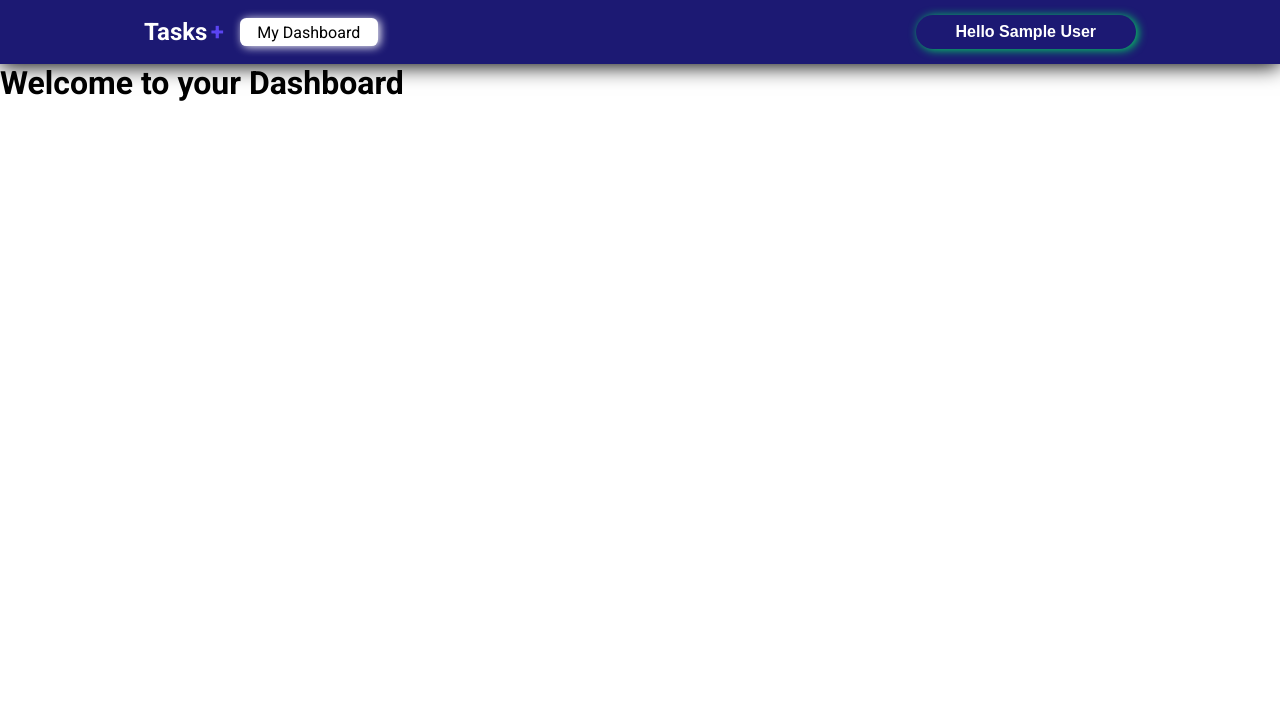
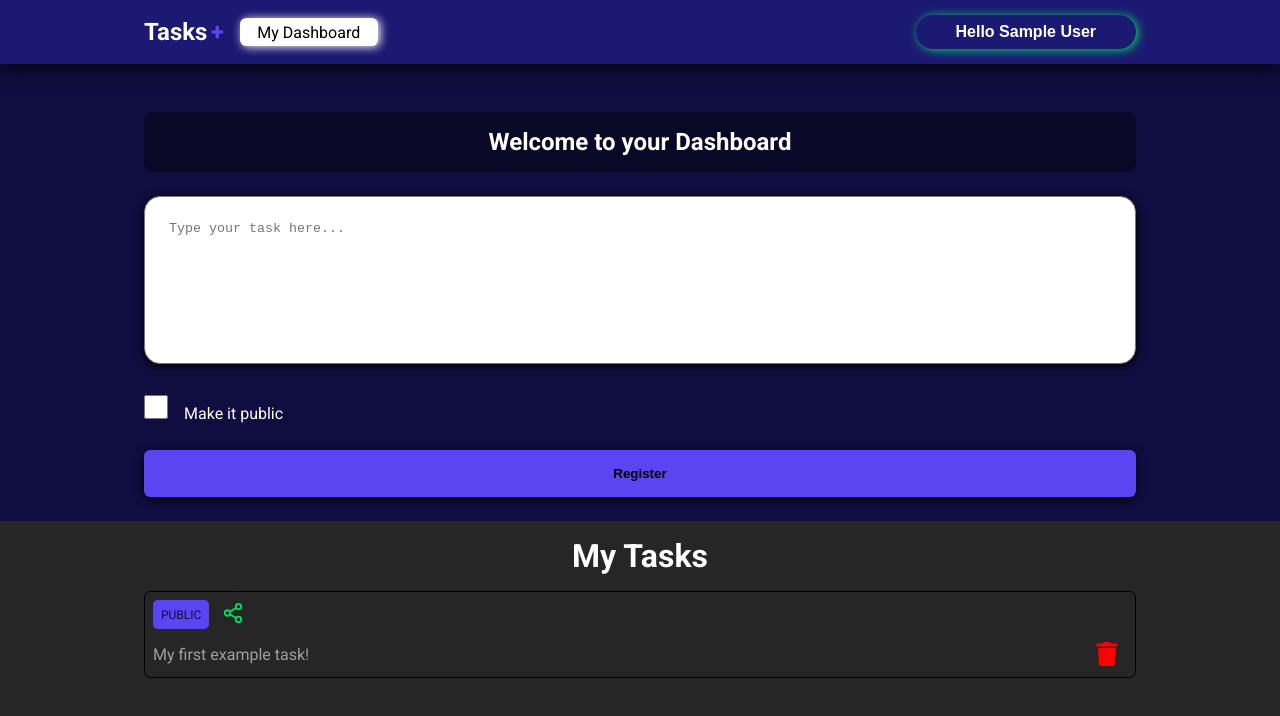
Before and after one commit to pLogicador/next-task, a Next.js app: page /dashboard in a window 1280 px wide. Shown: the top 716 px of the page. Built offline with nearby package versions, Linux system fonts and the light colour scheme; no server answers; sample sign-in values are in the browser's storage.

Commit message:
style(dashboard): add styling for dashboard page

```diff
--- a/package.json
+++ b/package.json
@@ -12,7 +12,8 @@
     "next": "15.1.7",
     "next-auth": "^4.24.11",
     "react": "^19.0.0",
-    "react-dom": "^19.0.0"
+    "react-dom": "^19.0.0",
+    "react-icons": "^5.5.0"
   },
   "devDependencies": {
     "@types/node": "^20",
--- a/src/app/dashboard/page.tsx
+++ b/src/app/dashboard/page.tsx
@@ -5,6 +5,9 @@
 import { useRouter } from "next/navigation";
 import styles from "./styles.module.css";
 import Head from "next/head";
+import { Textarea } from "@/components/textarea";
+import { FiShare2 } from "react-icons/fi";
+import { FaTrash } from "react-icons/fa";
 
 export default function Dashboard() {
   const [session, setSession] = useState<any>(null);
@@ -34,7 +37,45 @@
         <title>My Task Dashboard</title>
       </Head>
 
-      <h1>Welcome to your Dashboard</h1>
+      <main className={styles.main}>
+        <section className={styles.content}>
+          <div className={styles.contentForm}>
+            <h1 className={styles.title}>Welcome to your Dashboard</h1>
+
+            <form action="">
+              <Textarea placeholder="Type your task here..." />
+              <div className={styles.checkboxArea}>
+                <input type="checkbox" className={styles.checkbox} />
+                <label>Make it public</label>
+              </div>
+
+              <button className={styles.button} type="submit">
+                Register
+              </button>
+            </form>
+          </div>
+        </section>
+
+        <section className={styles.taskContainer}>
+          <h1>My Tasks</h1>
+
+          <article className={styles.task}>
+            <div className={styles.tagContainer}>
+              <label className={styles.tag}>PUBLIC</label>
+              <button className={styles.shareButton}>
+                <FiShare2 size={22} color="#04d960" />
+              </button>
+            </div>
+
+            <div className={styles.taskContent}>
+              <p>My first example task!</p>
+              <button className={styles.trashButton}>
+                <FaTrash size={24} color="red" />
+              </button>
+            </div>
+          </article>
+        </section>
+      </main>
     </div>
   );
 }
--- a/src/app/dashboard/styles.module.css
+++ b/src/app/dashboard/styles.module.css
@@ -0,0 +1,150 @@
+.container {
+  width: 100%;
+}
+
+.content {
+  background: #100e40;
+  width: 100%;
+  display: flex;
+  align-items: center;
+  justify-content: center;
+}
+
+.contentForm {
+  padding: 0 1rem;
+  max-width: 1024px;
+  width: 100%;
+  margin: 3rem 0 1.5rem 0;
+}
+
+.title {
+  display: flex;
+  align-items: center;
+  justify-content: center;
+
+  color: white;
+  margin: 0 0 1.5rem 0;
+  border-radius: 0.5rem;
+  background: rgba(0, 0, 0, 0.397);
+  padding: 1rem 0;
+}
+
+.checkboxArea label {
+  margin-left: 1rem;
+  color: rgb(255, 255, 255);
+}
+
+.checkboxArea {
+  margin: 1.7rem 0;
+}
+
+.checkbox {
+  width: 1.5rem;
+  height: 1.5rem;
+}
+
+.button {
+  border: none;
+  width: 100%;
+  padding: 1rem 4rem;
+  border-radius: 0.4rem;
+  font-weight: bold;
+  box-shadow: 0 2px 10px black;
+  background: #5b44f2;
+  transition: all 0.3s;
+}
+
+.button:hover {
+  cursor: pointer;
+  background: #04d960;
+}
+
+.taskContainer {
+  margin: 0 auto 0 auto;
+  padding: 0 1rem;
+  width: 100%;
+  max-width: 1024px;
+  display: flex;
+  flex-direction: column;
+}
+
+.taskContainer h1 {
+  font-size: 2rem;
+  margin: 1rem 0;
+  text-align: center;
+  color: white;
+}
+
+.taskContainer label {
+  text-decoration: none;
+  color: #100e40;
+}
+
+.task {
+  margin-bottom: 1rem;
+  line-height: 150%;
+  display: flex;
+  flex-direction: column;
+  align-items: flex-start;
+  border: 1px solid black;
+  border-radius: 0.4rem;
+  padding: 0.5rem;
+  transition: all 1s;
+}
+
+.task:hover {
+  border: 1.5px solid white;
+  box-shadow: 0 2px 10px black;
+}
+
+.tagContainer {
+  display: flex;
+  align-items: center;
+  justify-content: center;
+  margin-bottom: 0.8rem;
+}
+
+.tag {
+  background: #5b44f2;
+  padding: 0.15rem 0.5rem;
+  color: white;
+  border-radius: 0.3rem;
+  font-size: 12px;
+}
+
+.tag:hover {
+  background: #100e40;
+  color: white;
+  cursor: pointer;
+}
+
+.shareButton {
+  background: transparent;
+  border: none;
+  margin: 0 0.8rem;
+  cursor: pointer;
+}
+
+.taskContent {
+  display: flex;
+  align-items: center;
+  justify-content: space-between;
+  width: 100%;
+  color: #a09f9f;
+  transition: all 1s;
+}
+
+.taskContent:hover {
+  color: #d8d7d7;
+}
+
+.taskContent p {
+  white-space: pre-wrap;
+}
+
+.trashButton {
+  cursor: pointer;
+  background: transparent;
+  border: none;
+  margin: 0 0.5rem;
+}
--- /dev/null
+++ b/src/components/textarea/index.tsx
@@ -0,0 +1,6 @@
+import { HTMLProps } from "react";
+import styles from "./styles.module.css";
+
+export function Textarea({ ...rest }: HTMLProps<HTMLTextAreaElement>) {
+  return <textarea className={styles.textarea} {...rest}></textarea>;
+}
--- /dev/null
+++ b/src/components/textarea/styles.module.css
@@ -0,0 +1,9 @@
+.textarea {
+  resize: none;
+  outline: none;
+  width: 100%;
+  height: 10.5rem;
+  border-radius: 1rem;
+  padding: 1.5rem;
+  box-shadow: 0 2px 10px black;
+}
--- a/src/styles/globals.css
+++ b/src/styles/globals.css
@@ -8,4 +8,5 @@
 
 html {
   font-family: "Roboto", serif;
+  background: #262626;
 }
```
Also changed, not shown: 1 other file (tests, documents, lock files or other folders).
